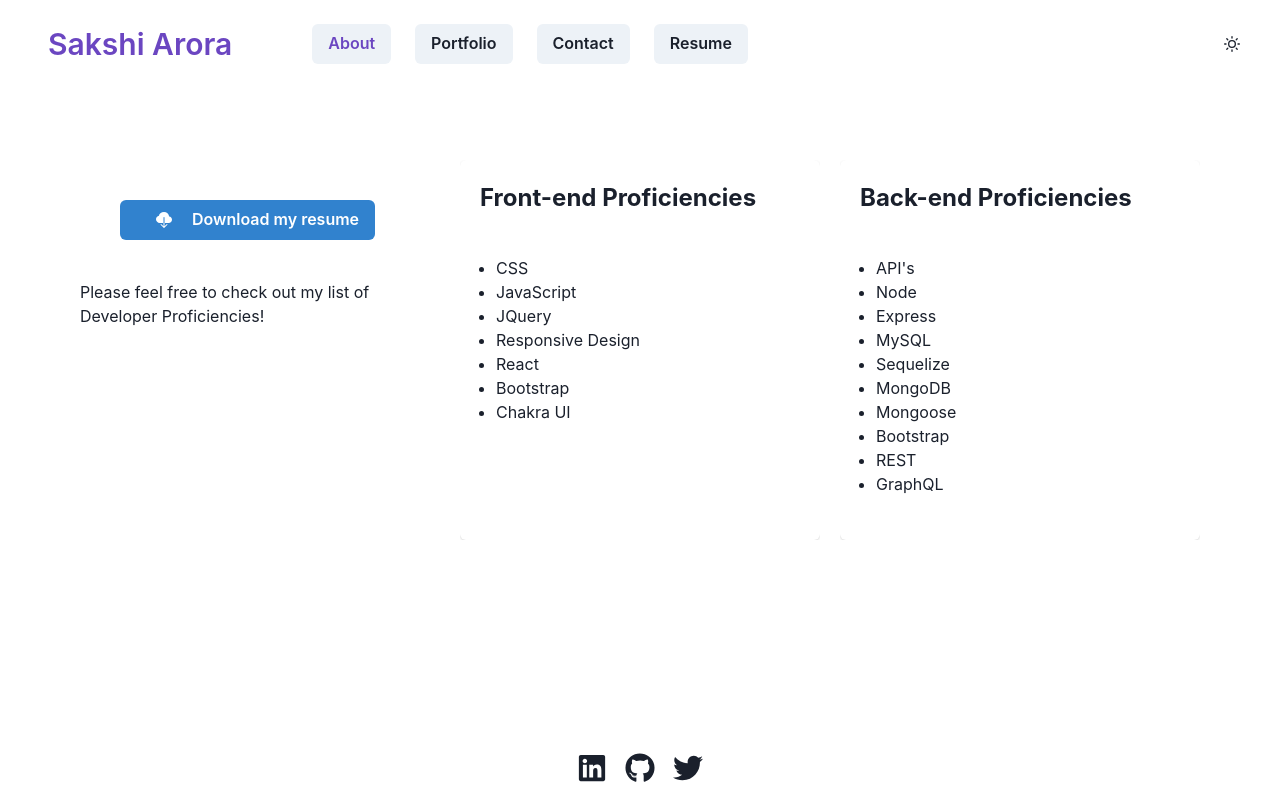
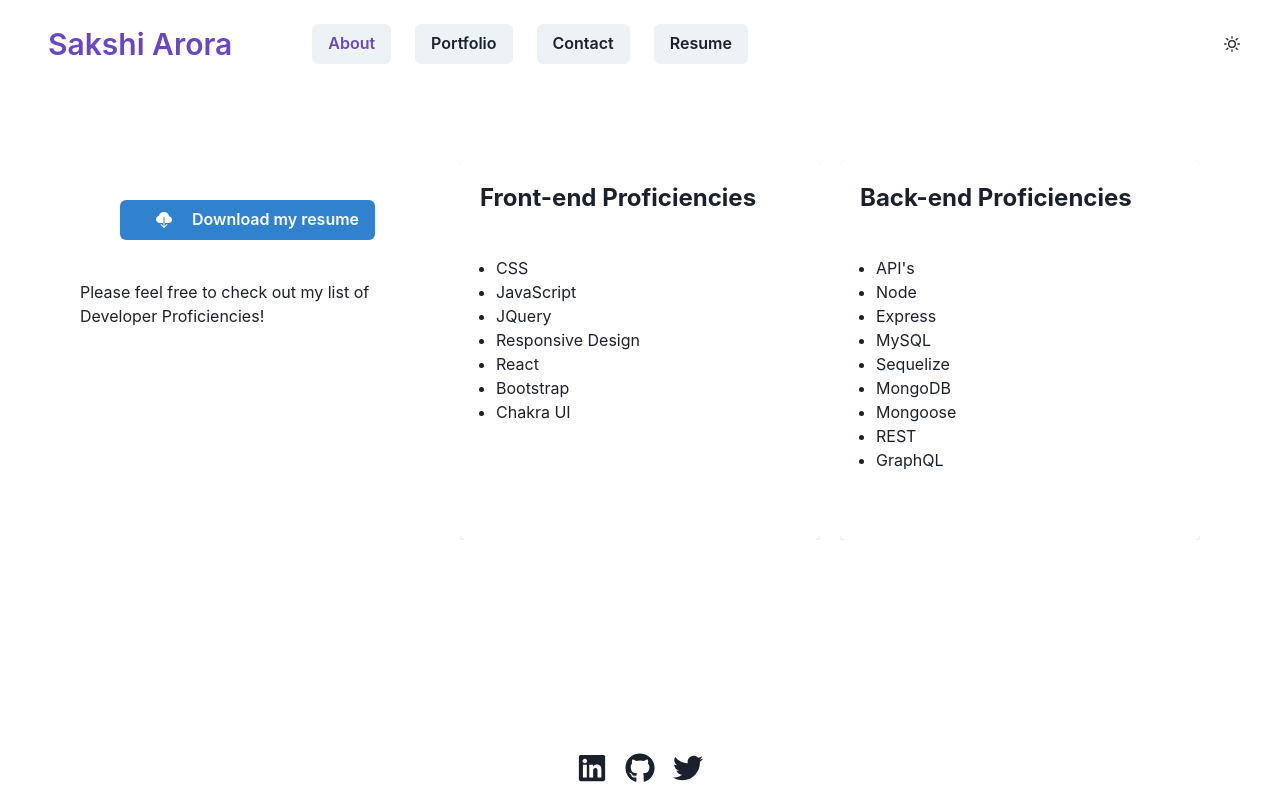
Before and after one commit to sakshiarora04/sakshi-arora-portfolio, a React (Vite) app: page /resume in a window 1280 px wide. Built offline with nearby package versions, Linux system fonts and the light colour scheme.

Commit message:
new resume

```diff
--- a/src/pages/ResumePage.jsx
+++ b/src/pages/ResumePage.jsx
@@ -10,7 +10,7 @@ import {
 } from "@chakra-ui/react";
 // import download icon
 import { BsCloudDownloadFill } from "react-icons/bs";
-import resume from "/assets/resume/SAKSHI_ARORA_Resume.pdf";
+import resume from "/assets/resume/SAKSHIARORA-Resume.pdf";
 
 export default function ResumePage() {
   // skill set
@@ -31,7 +31,6 @@ export default function ResumePage() {
     "Sequelize",
     "MongoDB",
     "Mongoose",
-    "Bootstrap",
     "REST",
     "GraphQL",
   ];
```
Also changed, not shown: 1 other file (tests, documents, lock files or other folders).
